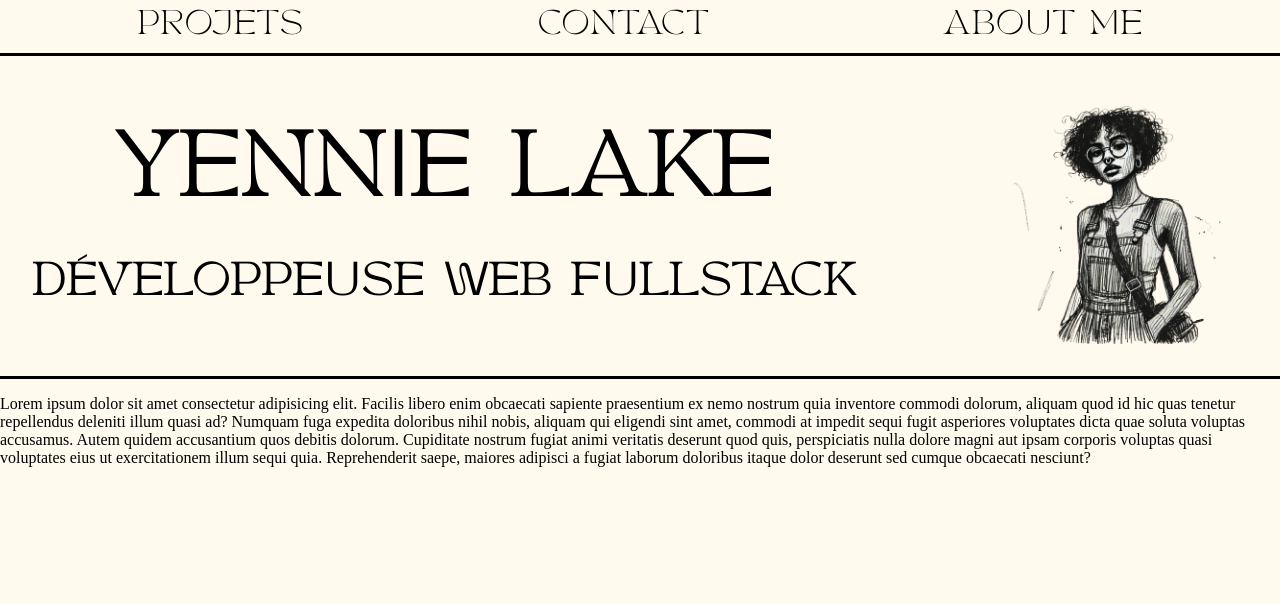
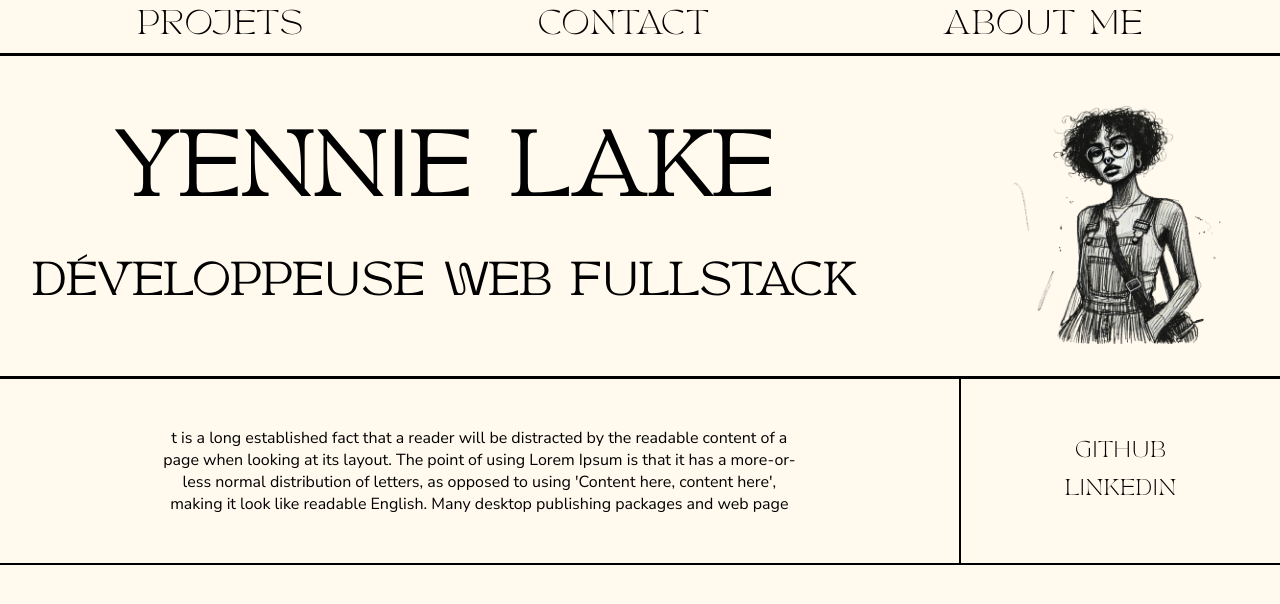
Before and after one commit to Yennie32/portfolio, an Angular app: page / in a window 1280 px wide. Shown: the top 604 px of the page. Built offline with nearby package versions, Linux system fonts and the light colour scheme; a web font is replaced by a local one.

Commit message:
style of description kinda done

```diff
--- a/src/app/description/description.component.css
+++ b/src/app/description/description.component.css
@@ -0,0 +1,36 @@
+.description{
+  display: flex;
+  flex-direction: row;
+  border-bottom: 2px solid black;
+  justify-content: space-between;
+}
+
+.description-text {
+  flex: 2; /* Prend 2/3 de l'espace disponible */
+  display: flex; /* Utilisation de flexbox pour centrer le texte */
+  justify-content: center; /* Centrer horizontalement */
+  align-items: center; /* Centrer verticalement */
+  padding: 2rem 10rem; /* Pour espacer un peu le texte des bords */
+  border-right: 2px solid black;
+  text-align: center;
+}
+.contact-links {
+  flex: 1; /* Prend 1/3 de l'espace disponible */
+  display: flex;
+  flex-direction: column; /* Les liens sont affichés en colonne */
+  justify-content: center; /* Centrer les liens verticalement */
+  gap: 1rem; /* Ajouter un espace entre les liens */
+  font-family: "TAN - TWINKLE";
+  text-align: center;
+
+}
+
+.github-link, .linkedin-link {
+  text-transform: uppercase;
+  text-decoration: none;
+  color: black;
+}
+
+p {
+  font-family: "Nunito Sans", serif;
+}
--- a/src/app/description/description.component.html
+++ b/src/app/description/description.component.html
@@ -1,12 +1,17 @@
-<p>
-  Lorem ipsum dolor sit amet consectetur adipisicing elit. Facilis libero enim
-  obcaecati sapiente praesentium ex nemo nostrum quia inventore commodi dolorum,
-  aliquam quod id hic quas tenetur repellendus deleniti illum quasi ad? Numquam
-  fuga expedita doloribus nihil nobis, aliquam qui eligendi sint amet, commodi
-  at impedit sequi fugit asperiores voluptates dicta quae soluta voluptas
-  accusamus. Autem quidem accusantium quos debitis dolorum. Cupiditate nostrum
-  fugiat animi veritatis deserunt quod quis, perspiciatis nulla dolore magni aut
-  ipsam corporis voluptas quasi voluptates eius ut exercitationem illum sequi
-  quia. Reprehenderit saepe, maiores adipisci a fugiat laborum doloribus itaque
-  dolor deserunt sed cumque obcaecati nesciunt?
-</p>
+<div class="description">
+  <div class="description-text">
+    <p>
+      t is a long established fact that a reader will be distracted by the
+      readable content of a page when looking at its layout. The point of using
+      Lorem Ipsum is that it has a more-or-less normal distribution of letters,
+      as opposed to using 'Content here, content here', making it look like
+      readable English. Many desktop publishing packages and web page
+    </p>
+  </div>
+  <div class="contact-links">
+    <a class="github-link" href="https://github.com/Yennie32">github</a>
+    <a class="linkedin-link" href="https://www.linkedin.com/in/yennie-lake/"
+      >linkedin</a
+    >
+  </div>
+</div>
--- a/src/index.html
+++ b/src/index.html
@@ -12,6 +12,12 @@
       href="https://fonts.googleapis.com/css2?family=Explora&display=swap"
       rel="stylesheet"
     />
+    <link rel="preconnect" href="https://fonts.googleapis.com" />
+    <link rel="preconnect" href="https://fonts.gstatic.com" crossorigin />
+    <link
+      href="https://fonts.googleapis.com/css2?family=Nunito+Sans:ital,opsz,wght@0,6..12,200..1000;1,6..12,200..1000&display=swap"
+      rel="stylesheet"
+    />
   </head>
   <body>
     <app-root></app-root>
```
